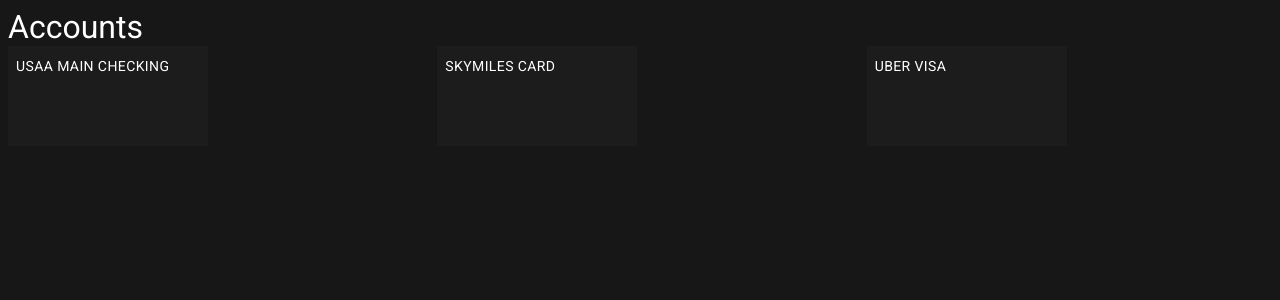
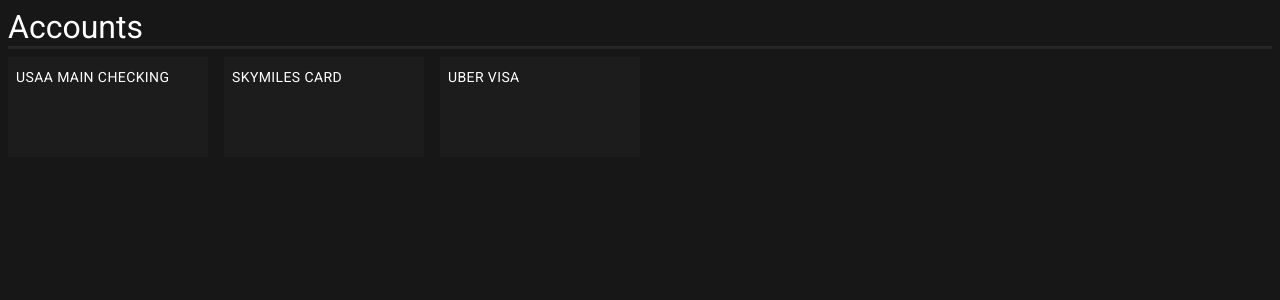
Before and after one commit to S-reinken/elegant, a React app: page / in a window 1280 px wide. Shown: the top 300 px of the page. Built offline with nearby package versions, Linux system fonts and the light colour scheme.

Commit message:
Added prettierrc, Fixed title border and fixed Grid

```diff
--- a/src/renderer/ui/AccountsPage/AccountsPage.tsx
+++ b/src/renderer/ui/AccountsPage/AccountsPage.tsx
@@ -1,15 +1,23 @@
 import * as React from "react"
-import { Theme, WithStyles, createStyles, Paper, Button, Grid } from "@material-ui/core"
-import { withStyles } from "@material-ui/styles";
-import { fontStyle } from "@material-ui/system";
+import {
+  Theme,
+  WithStyles,
+  createStyles,
+  Paper,
+  Button,
+  Grid
+} from "@material-ui/core"
+import { withStyles } from "@material-ui/styles"
+import { fontStyle } from "@material-ui/system"
 
-const styles = (theme: Theme) => createStyles({
+const styles = (theme: Theme) =>
+  createStyles({
     root: {
       "& h1,h4": {
         display: "flex",
         boxSizing: "border-box",
         margin: "0",
-            fontWeight: "normal",
+        fontWeight: "normal"
       },
       padding: theme.spacing(1),
       background: theme.palette.primary.dark,
@@ -21,6 +29,11 @@
       color: "white",
       fontFamily: "Roboto",
       fontStyle: "regular"
+    },
+    title: {
+      borderBottomStyle: "solid",
+      borderBottomColor: theme.palette.primary.light,
+      marginBottom: theme.spacing(1)
     },
     paper: {
       borderRadius: "0",
@@ -41,18 +54,28 @@
   })
 
 type IAccountPageComponent = WithStyles<typeof styles>
-export const AccountPageComponent: React.FunctionComponent<IAccountPageComponent> = ({ classes }) => (
+export const AccountPageComponent: React.FunctionComponent<
+  IAccountPageComponent
+> = ({ classes }) => (
   <div className={classes.root}>
+    <div className={classes.title}>
       <h1>Accounts</h1>
-        <Grid container spacing={3}>
-            <Grid item xs={12} sm={6} md={4}>
-                <Button className={classes.paper}><h4>USAA Main Checking</h4></Button>
+    </div>
+    <Grid container spacing={2}>
+      <Grid item>
+        <Button className={classes.paper}>
+          <h4>USAA Main Checking</h4>
+        </Button>
       </Grid>
-            <Grid item xs={12} sm={6} md={4}>
-                <Button className={classes.paper}><h4>Skymiles Card</h4></Button>
+      <Grid item>
+        <Button className={classes.paper}>
+          <h4>Skymiles Card</h4>
+        </Button>
       </Grid>
-            <Grid item xs={12} sm={6} md={4}>
-                <Button className={classes.paper}><h4>Uber Visa</h4></Button>
+      <Grid item>
+        <Button className={classes.paper}>
+          <h4>Uber Visa</h4>
+        </Button>
       </Grid>
     </Grid>
   </div>
```
Also changed, not shown: 1 other file (tests, documents, lock files or other folders). Lines whose indentation alone changed are shown as unchanged.
